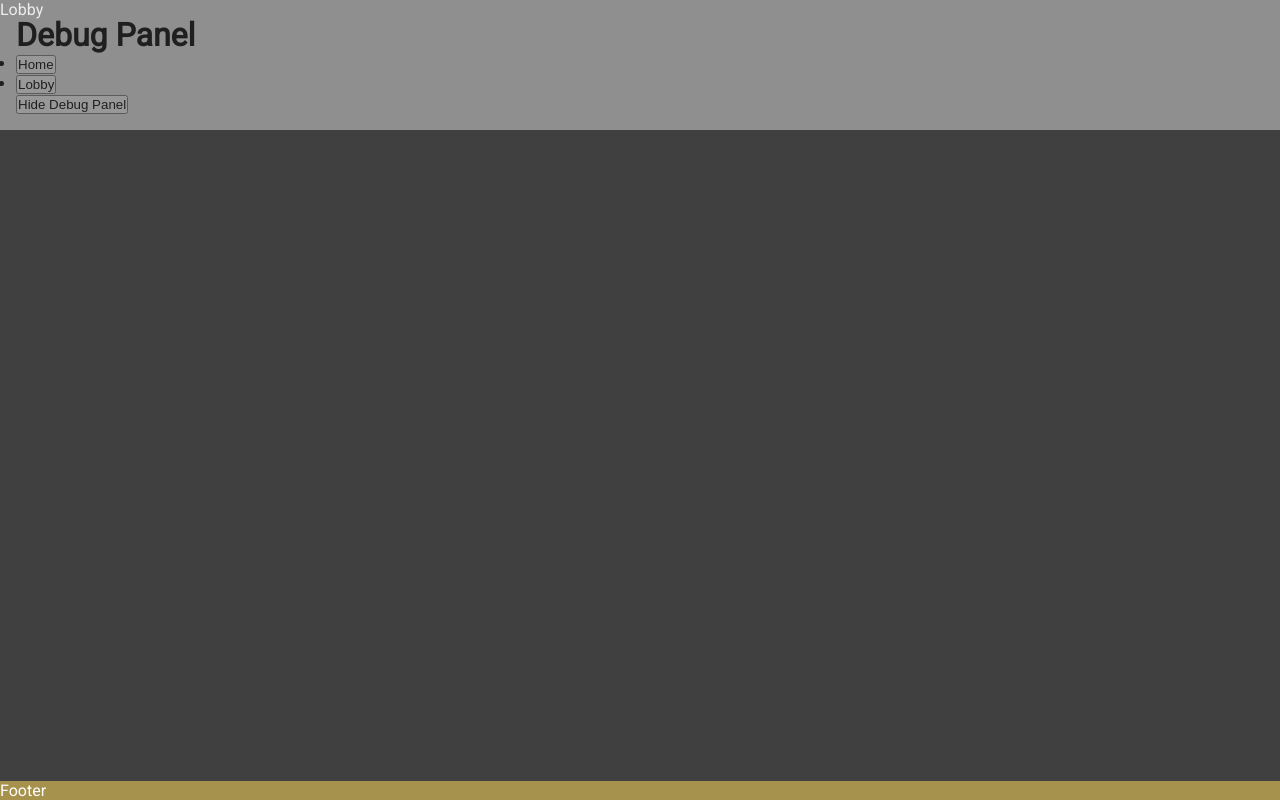
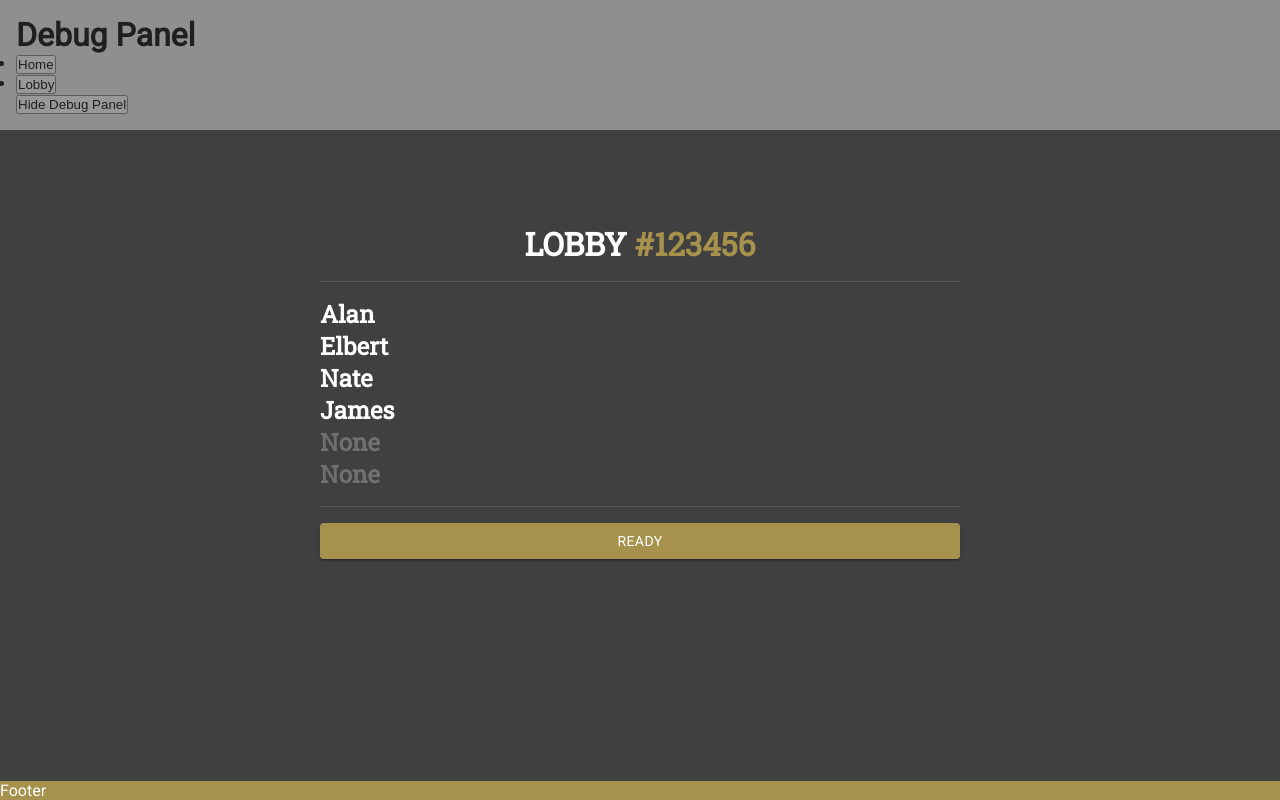
Before and after one commit to treblenaX/judgment-call-client, a React (Create React App) app: page / in a window 1280 px wide. Both pictures are taken after a click on the button "Lobby". Shown: the top 800 px of the page. Built offline with nearby package versions, Linux system fonts and the light colour scheme.

Commit message:
Static Lobby Page

```diff
--- a/src/components/Lobby.js
+++ b/src/components/Lobby.js
@@ -1,8 +1,52 @@
 import '../styles/Lobby.scss';
+import Stack from '@mui/material/Stack';
+import Divider from '@mui/material/Divider';
+import Button from '@mui/material/Button';
 
 function Lobby() {
+    const onClickReady = (e) => {
+        console.log('ready');
+    };
+
     return (
-        <p>Lobby</p>
+        <div className='page-container'>
+            <main>
+                <Stack
+                    direction='column'
+                    spacing={2}
+                >
+                    <h1 id='title'>LOBBY <span id='code'>#123456</span></h1>
+                    <Divider/>
+                    <PlayerList />
+                    <Divider/>
+                    <Button
+                        variant="contained"
+                        color="secondary"
+                        onClick={onClickReady}>
+                        Ready
+                    </Button>
+                </Stack>
+            </main>
+        </div>
+    );
+}
+
+function PlayerList(players) {
+    const playerElements = ['Alan', 'Elbert', 'Nate', 'James', null, null].map((player, i) => {
+        if (player) {
+            return (
+                <h3 key={i} className='player-name'>{player}</h3>
+            )
+        }
+        return (
+            <h3 key={i} className='player-name-placeholder'>None</h3>
+        )
+    });
+
+    return (
+        <div>
+            {playerElements}
+        </div>
     )
 }
 
--- a/src/styles/Home.scss
+++ b/src/styles/Home.scss
@@ -1,3 +1,5 @@
+$color-gold: #A6924D;
+
 .page-container {
     grid-row-start: 1;
     grid-row-end: -1;
@@ -8,6 +10,7 @@
 main {
     grid-column-start: 2;
     grid-column-end: 2;
+    width: 100%;
     align-self: center;
     justify-self: center;
 }
@@ -16,3 +19,9 @@ main {
     text-align: center;
     font-family: 'Roboto Slab', sans-serif;
 }
+
+#code {
+    text-align: center;
+    font-family: 'Roboto Slab', sans-serif;
+    color: $color-gold;
+}
--- a/src/styles/Lobby.scss
+++ b/src/styles/Lobby.scss
@@ -0,0 +1,43 @@
+$color-dark-gray: #707070;
+
+.page-container {
+    grid-row-start: 1;
+    grid-row-end: -1;
+    display: grid;
+    grid-template-columns: 1fr 2fr 1fr;
+}
+
+main {
+    grid-column-start: 2;
+    grid-column-end: 2;
+    width: 100%;
+    align-self: center;
+    justify-self: center;
+}
+
+#title {
+    text-align: center;
+    font-family: 'Roboto Slab', sans-serif;
+}
+
+.player-list-conteiner {
+    display: grid;
+    grid-template-columns: repeat(6, 1fr);
+}
+
+.player-name {
+    font-family: 'Roboto Slab', sans-serif;
+    font-size: 1.5em;
+}
+
+.player-status {
+    font-family: 'Roboto Slab', sans-serif;
+    font-size: 0.75em;
+    text-align: right;
+}
+
+.player-name-placeholder {
+    font-family: 'Roboto Slab', sans-serif;
+    font-size: 1.5em;
+    color: $color-dark-gray;
+}
```
